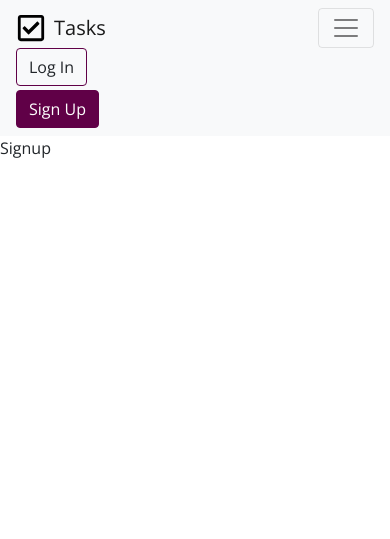
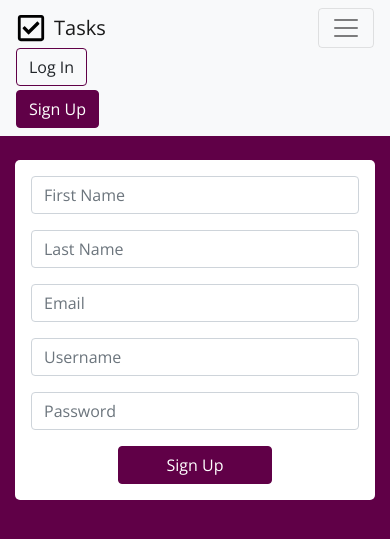
Before and after one commit to sbeckstrand/tasks, a Django app: page /signup/ in a window 390 px wide, after a click that opens the changed part. Shown: the top 539 px of the page. Run offline with Django 3.2, Linux system fonts and the light colour scheme; some libraries are stand-ins or nearby versions.

Commit message:
Updated signup form to be a valid Django form. Need to verify password hashing is occurring and storing in a valid format

```diff
--- /dev/null
+++ b/tasks/forms.py
@@ -0,0 +1,19 @@
+from django import forms
+
+from django.contrib.auth.models import User
+
+class SignupForm(forms.ModelForm):
+    first_name = forms.CharField(required=True, label="First Name", max_length=50, widget=forms.TextInput(attrs={'placeholder': 'First Name', 'class': 'form-control'}))
+    last_name = forms.CharField(required=True, label="Last Name", max_length=50, widget=forms.TextInput(attrs={'placeholder': 'Last Name', 'class': 'form-control'}))
+    email = forms.EmailField(required=True, label="Email", max_length=100, widget=forms.EmailInput(attrs={'placeholder': 'Email', 'class': 'form-control'}))
+    username = forms.CharField(required=True, label="Username", max_length=100, widget=forms.TextInput(attrs={'placeholder': 'Username', 'class': 'form-control'}))
+    password = forms.CharField(required=True, widget=forms.PasswordInput(attrs={'placeholder': 'Password', 'class': 'form-control'}))
+
+    def clean_email(self):
+        if User.objects.filter(email=self.cleaned_data['email']).exists():
+            raise forms.ValidationError("The given email is already registered")
+        return self.cleaned_data['email']
+
+    class Meta:
+        model = User
+        fields = ['first_name','last_name','email','username','password']
--- a/tasks/templates/registration/signup.html
+++ b/tasks/templates/registration/signup.html
@@ -1,5 +1,57 @@
 {% include "tasks/base.html" %}
 
-<div> {{ title }} </div>
+<div class="container-fluid">
+{% if successfulSignup %}
+  <div class="row">
+    <div class="col-sm-8 offset-sm-2">
+      <div class="p-3 mt-4" id="signup-form">
+        <h3 class="p-0 text-center">Signup Successful</h3>
+        <div class="text-center">
+          <a href="/account/login" class="btn btn-custom text-center">Login</a>
+        </div>
+      </div>
+    </div>
+  </div>
+{% else %}
+  <div class="row">
+    <div class="col-sm-8 offset-sm-2">
+      <form class="mt-4 p-3" id="signup-form" method="POST">{% csrf_token %}
+      {% for field in form %}
+        <div class="form-group">
+          {{ field }}
+        </div>
+      {% endfor %}
+        <div class="col text-center">
+          <button type="submit" class="btn btn-custom px-5 text-align-center">Sign Up</button>
+        </div>
+      </form>
+    </div>
+  </div>
+  <div class="row">
+    <div class="col-sm-8 offset-sm-2 mt-3">
+    {% if form.errors %}
+        {% for field in form %}
+            {% for error in field.errors %}
+                <div class="alert alert-danger">
+                    <strong>{{ error|escape }}</strong>
+                </div>
+            {% endfor %}
+        {% endfor %}
+        {% for error in form.non_field_errors %}
+            <div class="alert alert-danger">
+                <strong>{{ error|escape }}</strong>
+            </div>
+        {% endfor %}
+    {% endif %}
+    </div>
+  </div>
+{% endif %}
+</div>
+
+<style>
+body {
+  background-color: #600047;
+}
+</style>
 
 {% include "tasks/footer.html" %}
--- a/tasks/templates/tasks/index.html
+++ b/tasks/templates/tasks/index.html
@@ -29,7 +29,7 @@
         </div>
       </form>
     {% elif errors %}
-      <p class="text-light"> Errors during signup! <a href="/" class="text-light">Try again</a></p>
+      <p class="text-light"> Errors during signup! <a href="{{ request.path }}" class="text-light">Try again</a></p>
       <ul class="list-group">
         {% for error in errors %}
         <li class="list-group-item">{{ error }}</li>
--- a/tasks/urls.py
+++ b/tasks/urls.py
@@ -28,6 +28,6 @@ urlpatterns = [
 
     # User Management
     path('profile/', views.profile, name="profile"),# Profile page to see and update user details
-    path('signup/', views.signup, name="signup"), # User Signup
+    path('signup/', views.index, name="index"), # User Signup
     path('account/', include('django.contrib.auth.urls')), # Authentication (Login, Logout, Password Reset)
 ]
--- a/tasks/views.py
+++ b/tasks/views.py
@@ -1,77 +1,56 @@
 from django.shortcuts import render
 from django.http import HttpResponse, HttpResponseRedirect
+
+from django import forms
+from .forms import SignupForm
 
 from django.contrib.auth.decorators import login_required
 
 from django.contrib.auth.models import User
 
-def validate_signup(firstName, lastName, email, username, password):
-    signup_errors = []
+def index(request):
 
-    if not (firstName.isalpha()):
-        signup_errors.append("First Name contains invalid characters.")
-
-    if not lastName.isalpha():
-        signup_errors.append("Last Name contains invalid characters.")
-
-    # Check if Email already in use and is valid
-        # Need to update this to check that @ and . and TLD are provided. I believe browser only checks for @
-    if len(User.objects.filter(email=email)) > 0:
-        signup_errors.append("The email address '%s' is already in use." % email)
-
-    # Check if username is already in use
-    if len(User.objects.filter(username=username)) > 0:
-        signup_errors.append("The username '%s' is already in use." % username)
-
-
-    if not (firstName and lastName and email and username and password):
-        signup_errors.append("At least one field not filled")
-
-    if not signup_errors:
-        newUser = User(first_name=firstName,last_name=lastName,username=username,email=email,password=password)
-        newUser.save()
-
-    return signup_errors
-
-def index(request):
+    template = ""
+    tite = ""
+    successfulSignup = False
 
     if request.user.is_authenticated:
         return HttpResponseRedirect("/dashboard")
     else:
-        signup_errors = []
-        validRegistration = False
-        signupAttempt = False
 
         if request.method == "POST":
-            pFirst = request.POST['firstName']
-            pLast = request.POST['lastName']
-            pEmail = request.POST['email']
-            pUser = request.POST['username']
-            pPassword = request.POST['password']
+            form = SignupForm(request.POST)
+            if form.is_valid():
+                firstName = form.cleaned_data['first_name']
+                lastName = form.cleaned_data['last_name']
+                email = form.cleaned_data['email']
+                username = form.cleaned_data['username']
+                password = form.cleaned_data['password']
 
-            signup_errors = validate_signup(pFirst, pLast, pEmail, pUser, pPassword)
+                newUser = User(first_name=firstName,last_name=lastName,email=email,username=username,password=password)
+                newUser.save()
 
-            signupAttempt = True
+                successfulSignup = True
+
+        else:
+            form = SignupForm()
+
+        if request.path == '/signup/':
+            template = "registration/signup.html"
+            title = "Signup"
+        else:
+            title = "Tasks"
+            template = "tasks/index.html"
 
         context = {
-            'title': 'Tasks',
-            'errors': signup_errors,
-            'signupAttempt': signupAttempt
+            'title': title,
+            'successfulSignup': successfulSignup,
+            'form': form
         }
 
-        return render(request, 'tasks/index.html', context)
+        return render(request, template, context)
 
-def signup(request):
 
-    if request.user.is_authenticated:
-        print("Testing")
-        return HttpResponseRedirect("/dashboard")
-    else:
-        context = {
-        'title': 'Signup'
-        }
-
-        return render(request, 'registration/signup.html', context)
 
 
 @login_required
```
